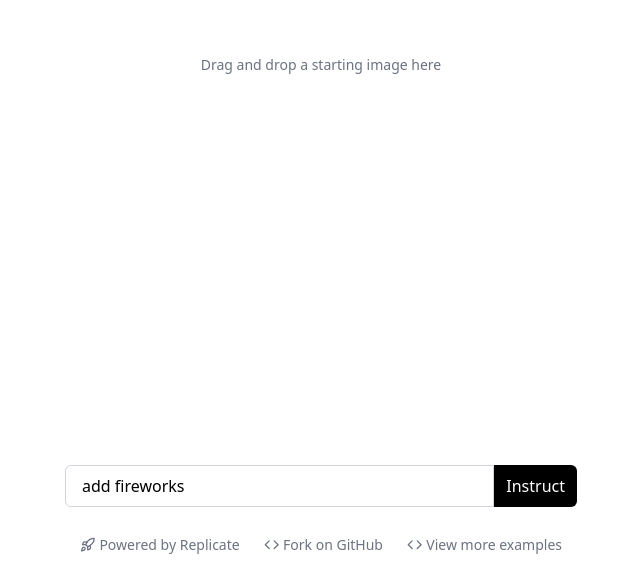
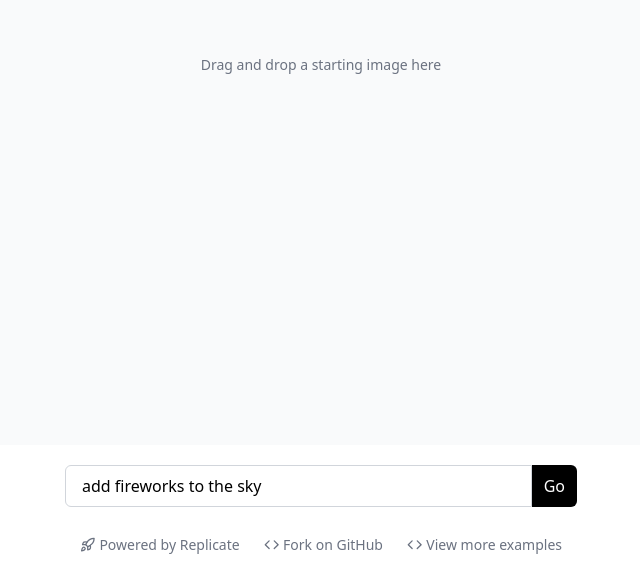
Before and after one commit to replicate/paint-by-text, a Next.js app: page / in a window 1280 px wide. Shown: the part 479-1062 px from the top of the page, without its empty margins (319-959 px from the left). Built offline with nearby package versions, Linux system fonts and the light colour scheme.

Commit message:
tweak styles

```diff
--- a/components/dropzone.js
+++ b/components/dropzone.js
@@ -17,7 +17,7 @@ export default function Dropzone(props) {
 
   return (
     <div
-      className="absolute z-50 flex w-full h-full text-gray-500 text-sm text-center cursor-pointer select-none w-full h-full"
+      className="absolute z-50 flex w-full h-full text-gray-500 bg-gray-50 text-sm text-center cursor-pointer select-none"
       {...getRootProps()}
     >
       <div className="m-auto">
--- a/components/prompt-form.js
+++ b/components/prompt-form.js
@@ -5,7 +5,7 @@ export default function PromptForm({ onSubmit, disabled = false }) {
         <input
           type="text"
           name="prompt"
-          defaultValue={"add fireworks"}
+          defaultValue={"add fireworks to the sky"}
           placeholder="Add an instruction to change the image..."
           className={`block w-full flex-grow${
             disabled ? " rounded-md" : " rounded-l-md"
@@ -18,7 +18,7 @@ export default function PromptForm({ onSubmit, disabled = false }) {
             className="bg-black text-white rounded-r-md text-small inline-block px-3 flex-none"
             type="submit"
           >
-            Instruct
+            Go
           </button>
         )}
       </div>
```
